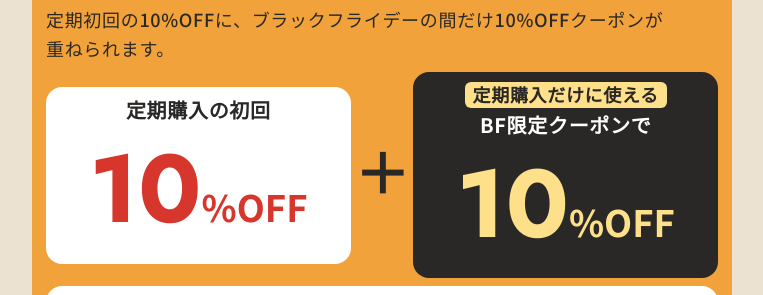
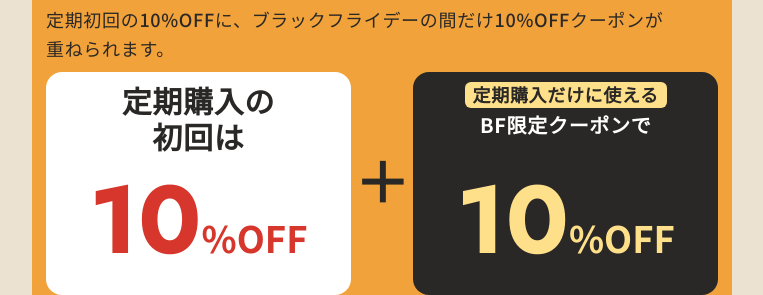
Before and after one commit to greentuushou-arch/cordy-blackfriday-2026, a plain HTML site: page index.html in a window 1280 px wide. Shown: the part 1694-1989 px from the top of the page, without its empty margins (258-1021 px from the left). Drawn offline with Linux system fonts and the light colour scheme.

Commit message:
fix: 定期初回とBF限定クーポンの枠の高さをそろえる
Co-Authored-By: Claude Opus 5.5 <noreply@anthropic.com>

```diff
--- a/index.html
+++ b/index.html
@@ -361,10 +361,12 @@ a{color:inherit;text-decoration:none}
 .teiki .sec-no{color:var(--ink)}
 .teiki .h2{font-size:min(7.6vw,52px);line-height:1.3}
 .teiki .lead{color:var(--ink)}
-.tk-eq{margin-top:10px;display:grid;grid-template-columns:1fr auto 1fr;align-items:center;gap:4px;text-align:center}
-.tk-eq .box{background:#fff;border-radius:16px;padding:10px 6px 12px}
+.tk-eq{margin-top:10px;display:grid;grid-template-columns:1fr auto 1fr;align-items:stretch;gap:4px;text-align:center}
+.tk-eq .plus{align-self:center}
+.tk-eq .box{background:#fff;border-radius:16px;padding:10px 6px 12px;display:flex;flex-direction:column;align-items:center}
+.tk-eq .box .lg{font-size:min(5.4vw,30px);line-height:1.2}
 .tk-eq .box p{font-size:min(4vw,20px);font-weight:700;line-height:1.3}
-.tk-eq .box .num{font-size:min(12.6vw,96px);color:var(--red);margin-top:4px;white-space:nowrap}
+.tk-eq .box .num{font-size:min(12.6vw,96px);color:var(--red);margin-top:auto;padding-top:4px;white-space:nowrap}
 .tk-eq .box .num u{text-decoration:none;font-family:var(--jp);font-size:.38em}
 .tk-eq .box.c{background:var(--ink);color:#fff}
 .tk-eq .box.c .num{color:var(--butter)}
@@ -509,7 +511,7 @@ a{color:inherit;text-decoration:none}
       <h2 class="h2 rv"><em>今がチャンス</em><br>定期購入はじめませんか</h2>
       <p class="lead rv">定期初回の10%OFFに、ブラックフライデーの間だけ10%OFFクーポンが重ねられます。</p>
       <div class="tk-eq rv">
-        <div class="box"><p>定期購入の初回</p><p class="num">10<u>%OFF</u></p></div>
+        <div class="box"><p class="lg">定期購入の<br>初回は</p><p class="num">10<u>%OFF</u></p></div>
         <span class="plus">＋</span>
         <div class="box c"><p class="only">定期購入だけに使える</p><p>BF限定クーポンで</p><p class="num">10<u>%OFF</u></p></div>
       </div>
```
